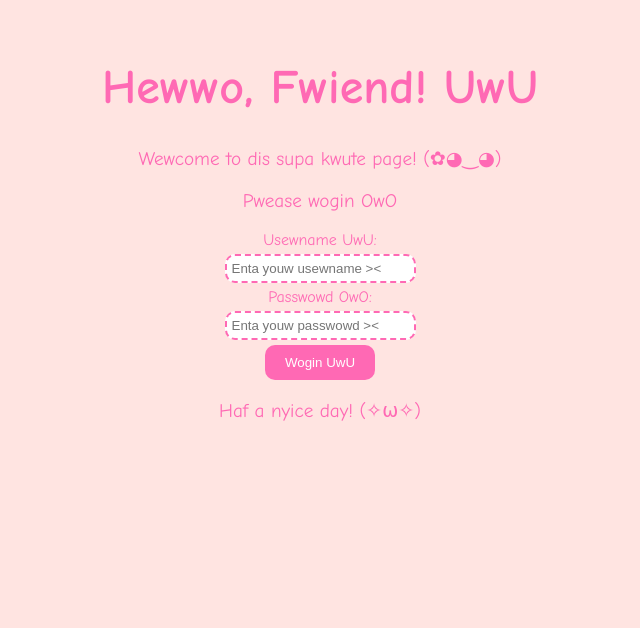
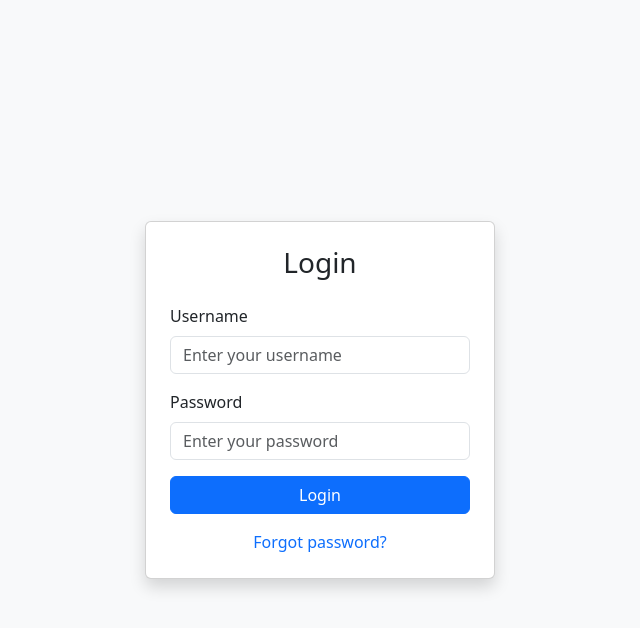
Before and after one commit to DavidS2025x/TestEndNote, a website: page Public/login.html in a window 1280 px wide. Shown: the whole page, without its empty margins (320-960 px from the left). Drawn offline with nearby package versions, Linux system fonts and the light colour scheme.

Commit message:
Update login.html

```diff
--- a/Public/login.html
+++ b/Public/login.html
@@ -3,54 +3,26 @@
 <head>
     <meta charset="UTF-8">
     <meta name="viewport" content="width=device-width, initial-scale=1.0">
-    <meta http-equiv="X-UA-Compatible" content="ie=edge">
-    <title>UwU Page</title>
-    <style>
-        body {
-            font-family: 'Comic Sans MS', cursive, sans-serif;
-            background-color: #ffe4e1;
-            color: #ff69b4;
-            text-align: center;
-            padding: 20px;
-        }
-        h1 {
-            font-size: 3em;
-        }
-        p {
-            font-size: 1.2em;
-        }
-        input[type="text"], input[type="password"] {
-            border: 2px dashed #ff69b4;
-            border-radius: 10px;
-            padding: 5px;
-            margin: 5px;
-        }
-        input[type="submit"] {
-            background-color: #ff69b4;
-            color: white;
-            border: none;
-            border-radius: 10px;
-            padding: 10px 20px;
-            cursor: pointer;
-        }
-        input[type="submit"]:hover {
-            background-color: #ff1493;
-        }
-    </style>
+    <title>Login</title>
+    <link href="https://cdn.jsdelivr.net/npm/bootstrap@5.3.3/dist/css/bootstrap.min.css" rel="stylesheet" integrity="sha384-QWTKZyjpPEjISv5WaRU9OFeRpok6YctnYmDr5pNlyT2bRjXh0JMhjY6hW+ALEwIH" crossorigin="anonymous">
 </head>
-<body>
-    <h1>Hewwo, Fwiend! UwU</h1>
-    <p>Wewcome to dis supa kwute page! (✿◕‿◕)</p>
-    <div>
-        <p>Pwease wogin OwO</p>
-        <form action="/login" method="post">
-            <label for="username">Usewname UwU:</label><br>
-            <input type="text" id="username" name="username" placeholder="Enta youw usewname ><"><br>
-            <label for="password">Passwowd OwO:</label><br>
-            <input type="password" id="password" name="password" placeholder="Enta youw passwowd ><"><br>
-            <input type="submit" value="Wogin UwU">
+<body class="d-flex justify-content-center align-items-center vh-100 bg-light">
+    <div class="card p-4 shadow" style="width: 350px;">
+        <h3 class="text-center mb-4">Login</h3>
+        <form action="/login" method="POST">
+            <div class="mb-3">
+                <label for="username" class="form-label">Username</label>
+                <input type="text" class="form-control" id="username" name="username" placeholder="Enter your username" required>
+            </div>
+            <div class="mb-3">
+                <label for="password" class="form-label">Password</label>
+                <input type="password" class="form-control" id="password" name="password" placeholder="Enter your password" required>
+            </div>
+            <button type="submit" class="btn btn-primary w-100">Login</button>
         </form>
+        <div class="text-center mt-3">
+            <a href="#" class="text-decoration-none">Forgot password?</a>
+        </div>
     </div>
-    <p>Haf a nyice day! (✧ω✧)</p>
 </body>
 </html>
```
